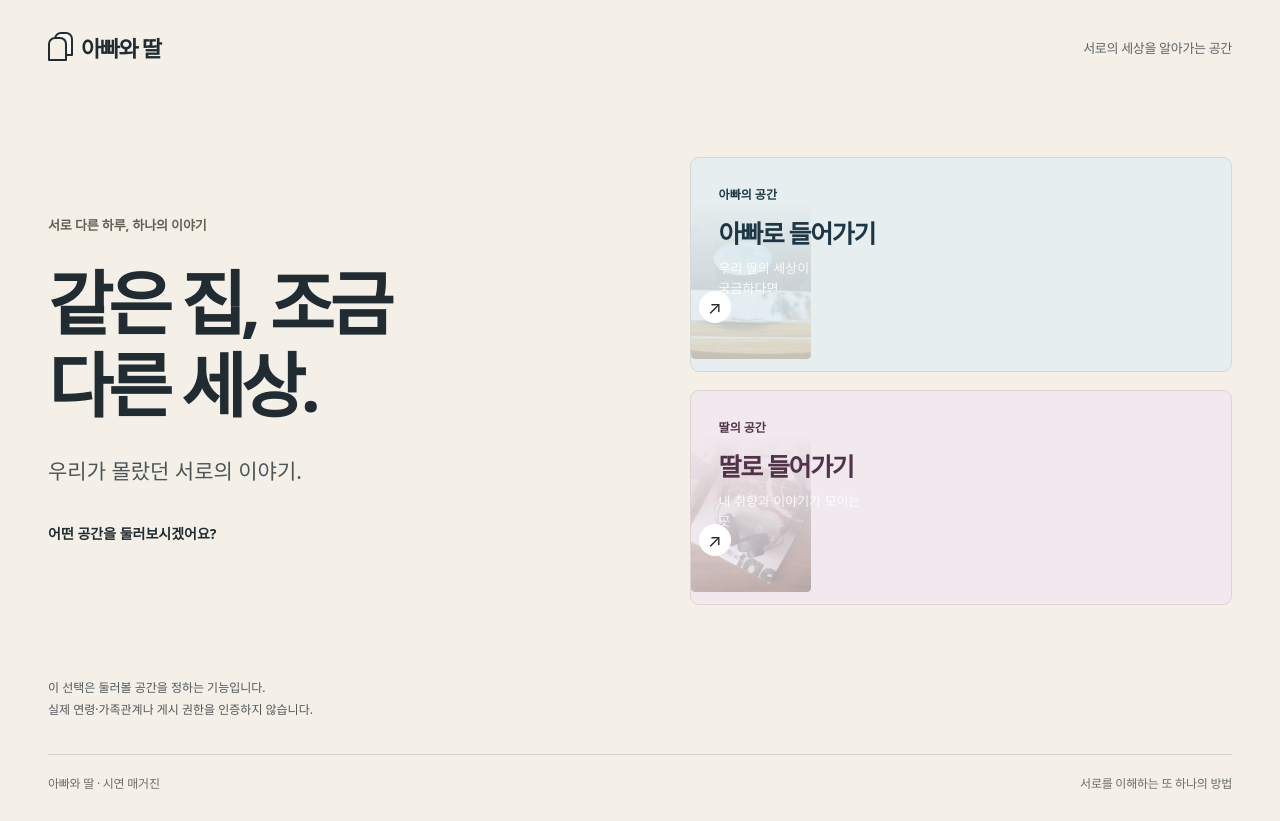
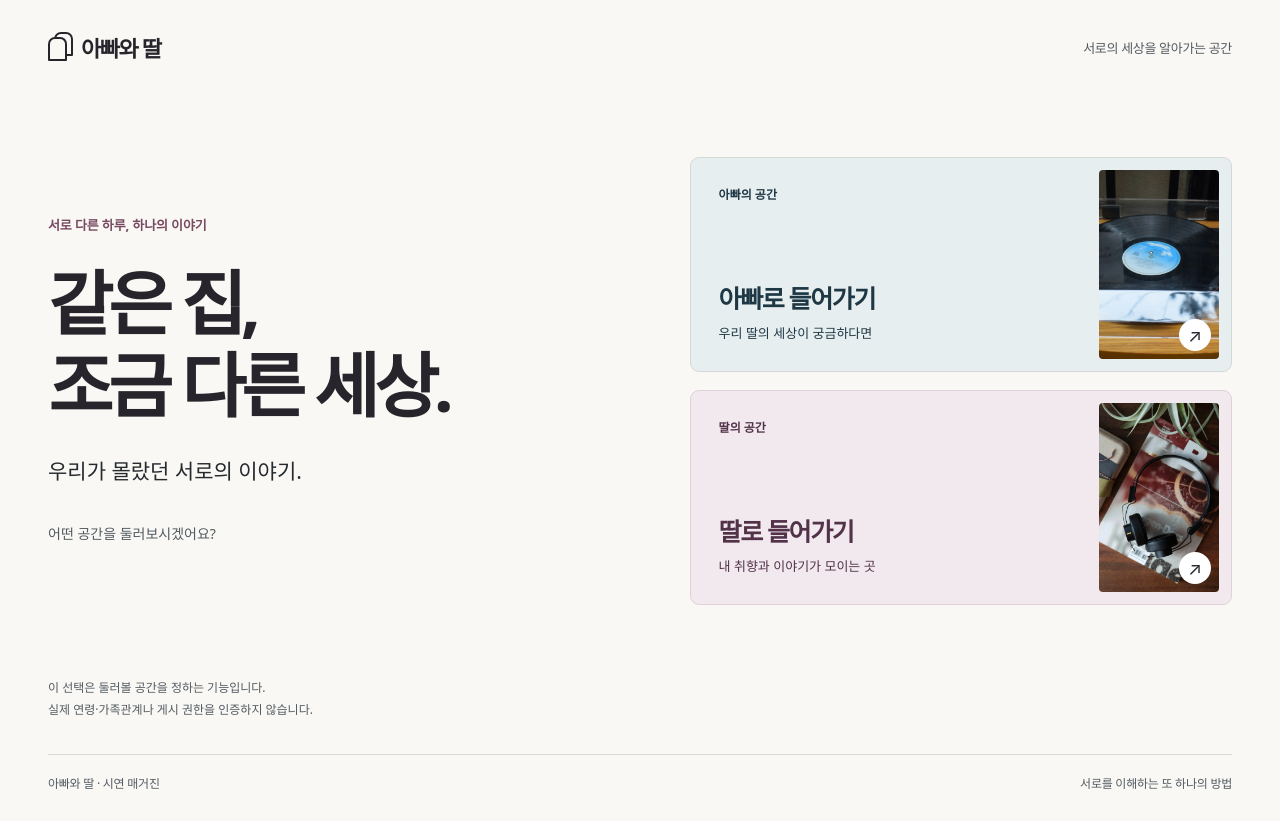
Before and after one commit to jkd04255/appa-wa-ddal, a Next.js app: page / in a window 1280 px wide. Built offline with nearby package versions, Linux system fonts and the light colour scheme.

Commit message:
fix: consolidate editorial styles into one override layer

```diff
--- a/src/app/globals.css
+++ b/src/app/globals.css
@@ -468,168 +468,3 @@ a:focus-visible {
   .app-header__space { display: none; }
   .app-nav__link { padding-inline: 8px; font-size: 12px; }
 }
-
-/* G1-14: a quieter, publication-led entry with two distinct editorial rooms. */
-:root {
-  --paper: #f4f0e8;
-  --ink: #202c31;
-  --line: #d9d4ca;
-  --dad-accent: #275467;
-  --daughter-accent: #774a61;
-}
-
-html { scroll-behavior: smooth; }
-body { color: var(--ink); }
-.landing-page {
-  background: var(--paper);
-  color: var(--ink);
-}
-.landing-shell {
-  width: min(100%, 1320px);
-  max-width: 1320px;
-  padding: 24px clamp(20px, 5.4vw, 76px) max(24px, env(safe-area-inset-bottom));
-}
-.landing-header {
-  border-bottom-color: var(--line);
-  padding-bottom: 16px;
-}
-.landing-brand {
-  font-size: 19px;
-  letter-spacing: -.07em;
-  color: #202c31;
-}
-.landing-index { color: #5e6464; font-size: 12px; }
-.landing-spread {
-  display: grid;
-  gap: 28px;
-  margin-block: auto;
-  padding-block: clamp(48px, 9vh, 100px) 36px;
-}
-.landing-intro {
-  margin: 0;
-  padding: 0;
-  max-width: 620px;
-}
-.landing-kicker {
-  color: #675f54;
-  font-size: 13px;
-  letter-spacing: 0;
-  margin-bottom: 17px;
-}
-.landing-heading {
-  color: #202c31;
-  font-size: clamp(42px, 6.4vw, 82px);
-  letter-spacing: -.085em;
-  line-height: 1.12;
-}
-.landing-heading span { display: inline; }
-.landing-subtitle {
-  color: #4c5658;
-  font-size: clamp(17px, 2vw, 21px);
-  margin-top: 18px;
-}
-.landing-question {
-  color: #202c31;
-  font-weight: 700;
-  margin-top: 30px;
-}
-.role-choices { gap: 11px; }
-.role-card {
-  min-height: 190px;
-  border: 0;
-  border-radius: 2px;
-  padding: 21px 22px;
-  box-shadow: none;
-  isolation: isolate;
-}
-.role-card--dad { background: #244653; color: #fff; }
-.role-card--daughter { background: #684354; color: #fff; }
-.role-card__top,
-.role-card__bottom,
-.role-card__arrow { position: relative; z-index: 2; }
-.role-card__eyebrow { font-size: 13px; font-weight: 700; }
-.role-card__title { font-size: clamp(22px, 2.4vw, 29px); letter-spacing: -.07em; }
-.role-card__description { max-width: 24ch; color: rgb(255 255 255 / .88); font-size: 14px; }
-.role-card__photo {
-  position: absolute;
-  z-index: 0;
-  inset: 0 0 0 auto;
-  width: 47%;
-  overflow: hidden;
-  opacity: .56;
-  -webkit-mask-image: linear-gradient(90deg, transparent, #000 60%);
-  mask-image: linear-gradient(90deg, transparent, #000 60%);
-}
-.role-card__photo img { object-fit: cover; object-position: center 42%; mix-blend-mode: luminosity; }
-.role-card--daughter .role-card__photo { opacity: .48; }
-.role-card:hover { transform: translateY(-2px); box-shadow: 0 12px 28px rgb(29 39 43 / .13); }
-.role-card:focus-visible { outline-color: #c7829f; }
-.role-card__arrow { right: 0; bottom: 0; color: #fff; }
-.landing-disclosure {
-  margin: 0 0 30px;
-  color: #52585a;
-  font-size: 12px;
-}
-.landing-footer {
-  border-top-color: var(--line);
-  color: #6b6d68;
-  letter-spacing: 0;
-  font-size: 11px;
-}
-.app-header {
-  background: #fbfaf7;
-  border-bottom: 1px solid #e5e0d8;
-}
-.app-header__inner {
-  min-height: 68px;
-  width: min(calc(100% - 40px), 1200px);
-}
-.app-header__brand { color: #202c31; letter-spacing: -.06em; }
-.app-header__switch {
-  border-radius: 2px;
-  border-color: #c9c4ba;
-  background: transparent;
-}
-.app-nav {
-  border-top-color: #e6e0d8;
-  background: #fbfaf7;
-  box-shadow: 0 -8px 24px rgb(37 42 47 / .04);
-}
-.app-nav__link { color: #555b5b; }
-.app-nav__link[aria-current="page"] {
-  color: var(--space-heading);
-  background: var(--space-accent-soft);
-  border-radius: 2px;
-}
-.app-shell:has(.daughter-home) {
-  --space-heading: #30262c;
-  --space-accent: #774a61;
-  --space-accent-soft: #f0e6eb;
-  --space-background: #faf8f4;
-}
-@media (max-width: 767px) {
-  .landing-shell { padding-inline: 20px; }
-  .landing-spread { padding-block: 54px 26px; gap: 30px; }
-  .landing-heading { font-size: clamp(40px, 10vw, 58px); }
-  .landing-disclosure { margin-bottom: 30px; }
-}
-@media (min-width: 768px) {
-  .landing-shell { padding-inline: clamp(32px, 5.4vw, 76px); }
-  .landing-spread {
-    grid-template-columns: minmax(0, 1.03fr) minmax(340px, .97fr);
-    align-items: center;
-    gap: clamp(38px, 7vw, 104px);
-    min-height: 68vh;
-  }
-  .role-choices { grid-template-columns: 1fr; gap: 13px; }
-  .role-card { min-height: 192px; padding: 22px 25px; }
-  .landing-intro { margin: 0; }
-}
-@media (min-width: 1100px) {
-  .role-choices { grid-template-columns: repeat(2, minmax(0, 1fr)); }
-  .role-card { min-height: 310px; }
-  .role-card__photo { inset: 0; width: 100%; opacity: .24; mask-image: linear-gradient(0deg, #000 0%, transparent 83%); }
-  .role-card--daughter .role-card__photo { opacity: .32; }
-  .role-card__bottom { padding-right: 0; }
-  .role-card__description { max-width: 20ch; }
-}
```
Also changed, not shown: src/app/dad/dad-home.css (+0 -117 lines).
